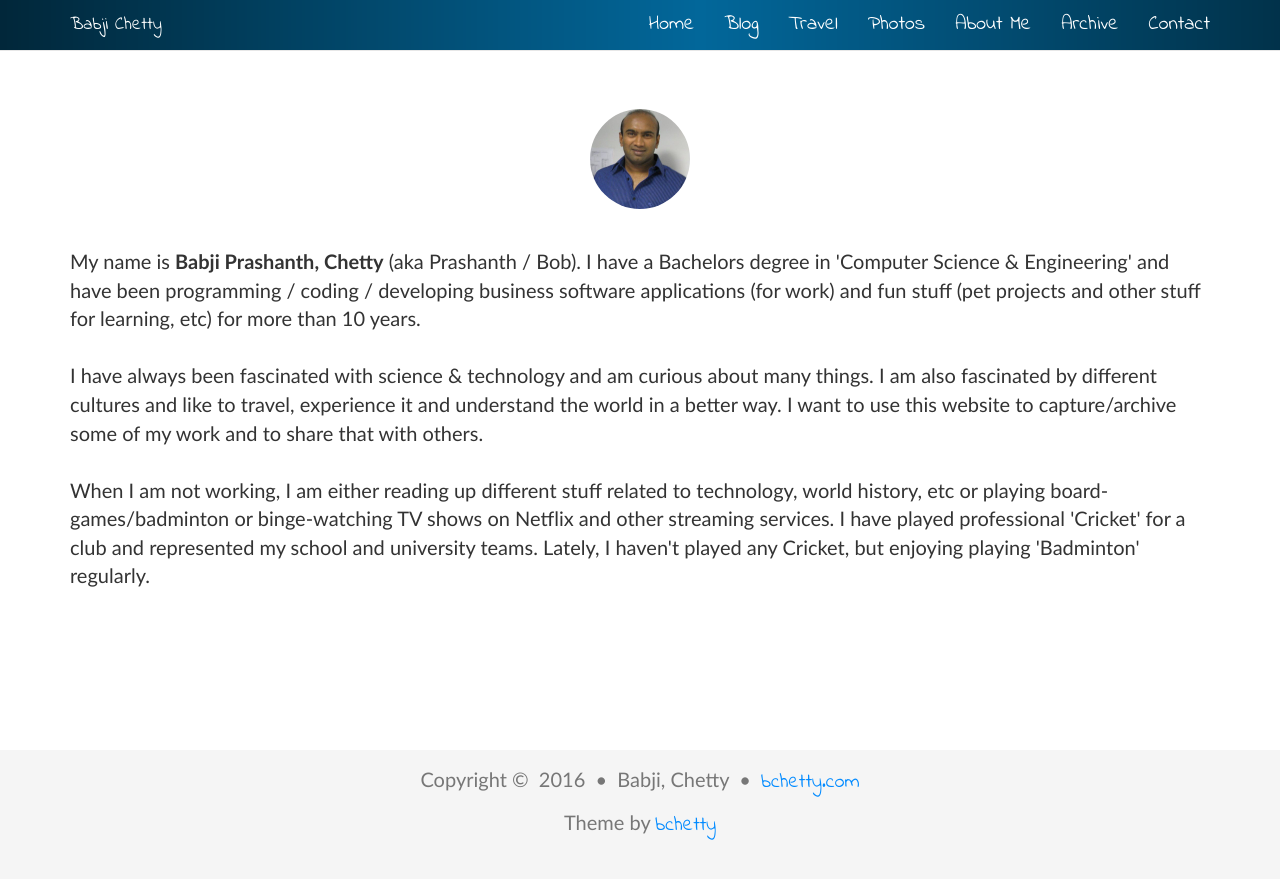
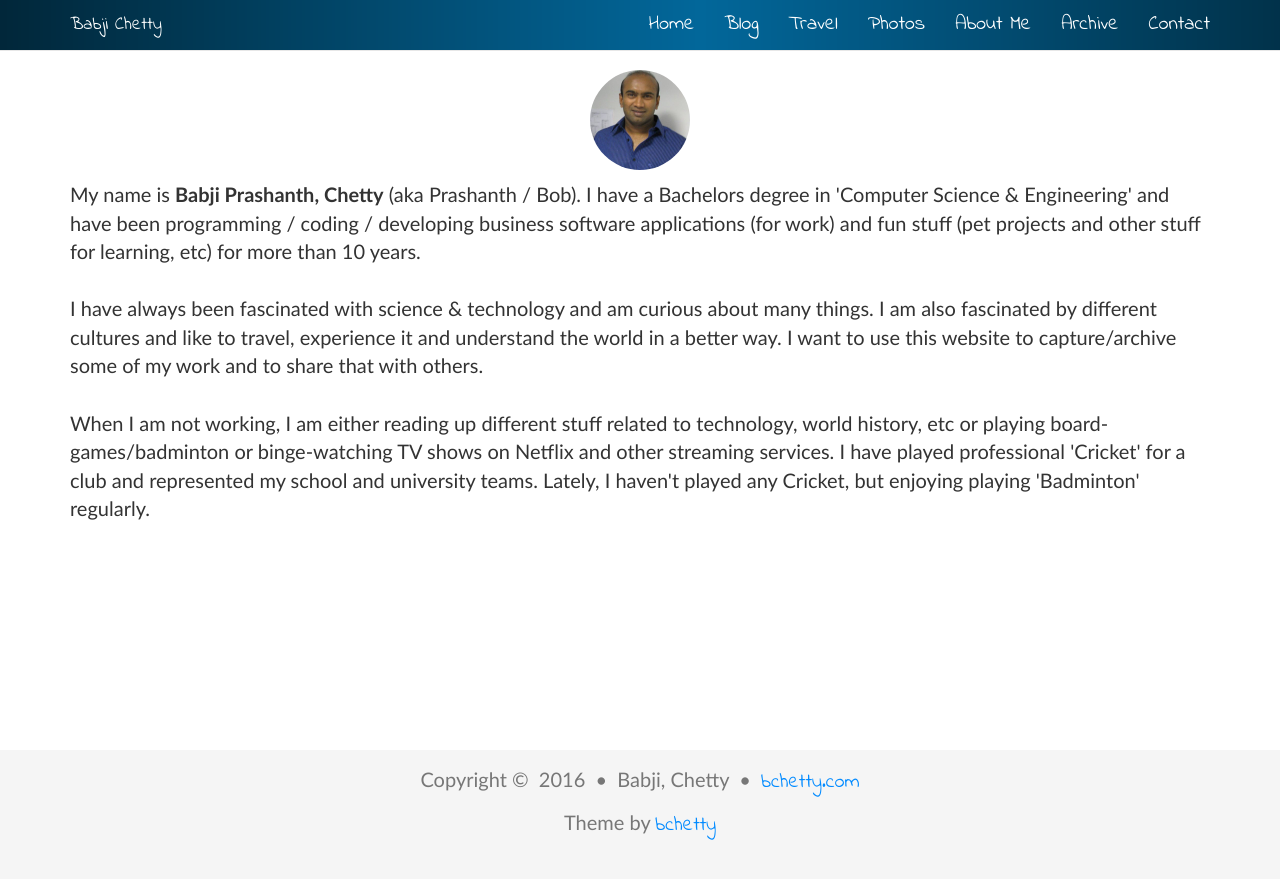
Before and after one commit to bchetty/bchetty.github.io, a Jekyll site: the page built from aboutme/index.md, in a window 1280 px wide. Shown: the top 879 px of the page. Built offline with Jekyll 4.4.1, drawn with Linux system fonts in a browser that asks for light colours; nearby versions of some CDN libraries.

Commit message:
removed extra lines

```diff
--- a/aboutme/index.md
+++ b/aboutme/index.md
@@ -3,15 +3,14 @@ layout: container-template
 title: About me
 comments: false
 ---
-<br/>
+
 <div class="row">
     <div class="avatar center-block">
         <img class="img-responsive img-circle center-block animated bounceIn" src="{{ site.avatar | prepend: site.baseurl }}" />
     </div>
 </div>
-<br/>
 
-<p>
+<p style="margin-top: 10px;">
 My name is <b>Babji Prashanth, Chetty</b> (aka Prashanth / Bob). I have a Bachelors degree in 'Computer Science & Engineering' and
 have been programming / coding / developing business software applications (for work) and fun stuff (pet projects and other stuff
 for learning, etc) for more than 10 years.
```
